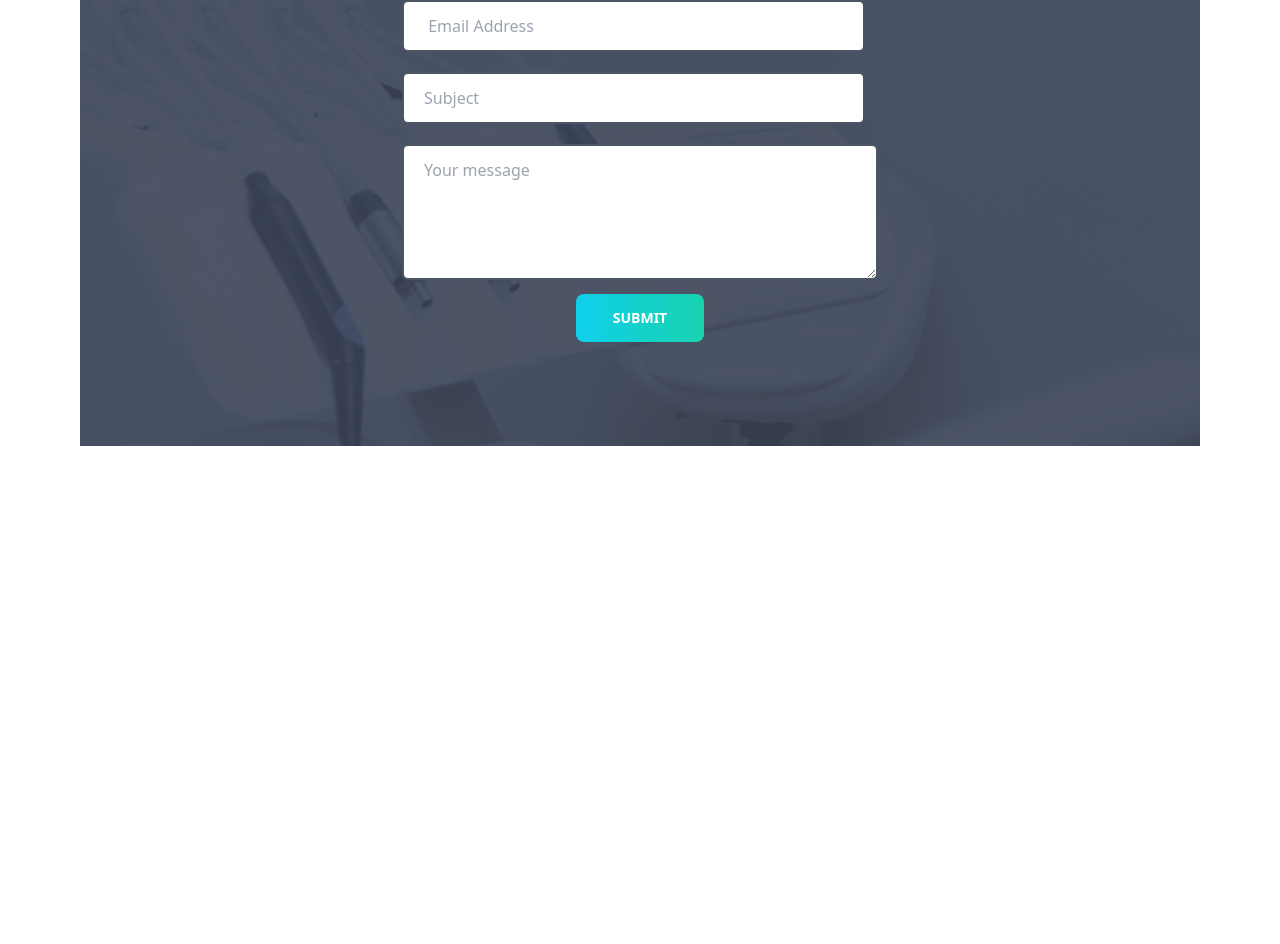
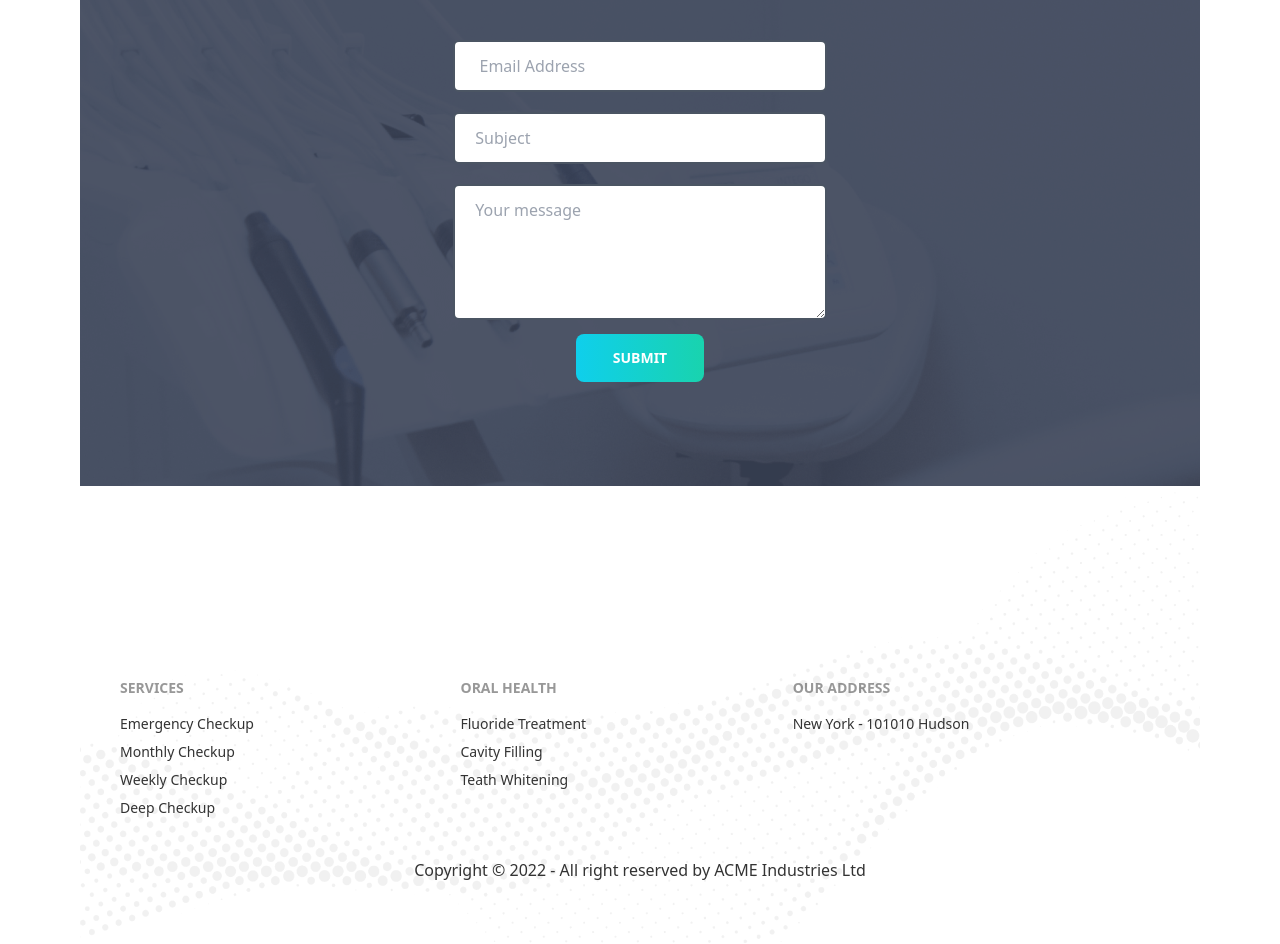
Before and after one commit to Shihab2022/doctors-portal-client, a React (Create React App) app: page / in a window 1280 px wide. Shown: the part 3611-4555 px from the top of the page. Before the commit the page ends 4113 px from the top, so only its background shows below. Built offline with nearby package versions, Linux system fonts and the light colour scheme; the HTML template or start-up script is replaced by a standard one.

Commit message:
complete footer

```diff
--- a/src/Pages/Home/Banner.js
+++ b/src/Pages/Home/Banner.js
@@ -6,9 +6,9 @@ const Banner = () => {
     return (
        <>
 
-       <div style={{backgroundImage: `url(${bg})`}} className="hero min-h-screen ">
+       <div style={{backgroundImage: `url(${bg})`}} className="hero lg:min-h-screen ">
   <div className="hero-content flex-col lg:flex-row-reverse">
-    <img src={chair} className="max-w-lg  rounded-lg shadow-2xl" alt="" />
+    <img src={chair} className="lg:max-w-lg  rounded-lg shadow-2xl" alt="" />
     <div>
       <h1 className="text-3xl md:text-5xl font-bold">Your New Smile Starts Here</h1>
       <p className="py-6">Lorem Ipsum is simply dummy text of the printing and typesetting industry. Lorem Ipsum has been the industry's standard dummy text ever since the</p>
--- a/src/Pages/Home/ContactUs.js
+++ b/src/Pages/Home/ContactUs.js
@@ -3,13 +3,13 @@ import appointment from '../../assets/images/appointment.png'
 import CustomBtn from '../Sherad/CustomBtn';
 const ContactUs = () => {
     return (
-        <div style={{backgroundImage:`url(${appointment})`}} className="lg:my-14 py-8 lg:py-24 flex justify-center items-center">
+        <div style={{backgroundImage:`url(${appointment})`}} className="lg:mt-24 mt-10 py-8 lg:py-24 flex justify-center items-center">
 
 
-<div>
-    <input type="email" className='border-2 border-gray-600 py-3 pr-52 pl-5 rounded-md' name="email" placeholder=" Email Address" id="" /> <br />
-    <input type="text" className='border-2 border-gray-600 py-3 pr-52 pl-5 my-5 rounded-md' name="email" placeholder="Subject" id="" /><br />
-    <textarea name="" id="" cols="30" placeholder='Your message' className='border-2 border-gray-600 pr-40 pl-5 pt-3 rounded-md'rows="5"></textarea> <br />
+<div className="w-9/12 lg:w-4/12">
+    <input type="email" className='border-2 border-gray-600 py-3 w-full pl-5 rounded-md' name="email" placeholder=" Email Address" id="" /> <br />
+    <input type="text" className='border-2 border-gray-600 py-3 w-full pl-5 my-5 rounded-md' name="email" placeholder="Subject" id="" /><br />
+    <textarea name="" id="" cols="30" placeholder='Your message' className='border-2 border-gray-600 w-full pl-5 pt-3 rounded-md'rows="5"></textarea> <br />
     <div className='flex justify-center'>
     <CustomBtn>SUBMIT</CustomBtn>
     </div>
--- a/src/Pages/Home/Home.js
+++ b/src/Pages/Home/Home.js
@@ -1,4 +1,5 @@
 import React from 'react';
+import Footer from '../Sherad/Footer';
 import Appointment from './Appointment';
 import Banner from './Banner';
 import ContactUs from './ContactUs';
@@ -16,6 +17,7 @@ const Home = () => {
             <Appointment></Appointment>
             <Testimonial></Testimonial>
             <ContactUs></ContactUs>
+            <Footer></Footer>
         </div>
     );
 };
--- a/src/Pages/Home/TestimonialDetails.js
+++ b/src/Pages/Home/TestimonialDetails.js
@@ -12,7 +12,7 @@ const TestimonialDetails = ({ data }) => {
             <img src={img} alt="Shoes" />
           </div>
           <div className='ml-5 '>
-            <h2 className="card-title">{name}</h2>
+            <h2 className="card-title text-primary">{name}</h2>
             <h2 className="card-title">{location}</h2>
           </div>
         </div>
--- /dev/null
+++ b/src/Pages/Sherad/Footer.js
@@ -0,0 +1,36 @@
+import React from 'react';
+import footer from '../../assets/images/footer.png'
+const Footer = () => {
+    return (
+        <div className=''>
+            <footer style={{backgroundImage: `url(${footer})` ,backgroundSize:'cover'}}  class="  p-10 lg:pt-48 ">
+                <div className='footer'>
+  <div>
+    <span class="footer-title">SERVICES</span>
+    <button class="link link-hover"> Emergency Checkup</button>
+    <button class="link link-hover">Monthly Checkup</button>
+    <button class="link link-hover">Weekly Checkup</button>
+    <button class="link link-hover">Deep Checkup</button>
+  </div>
+  <div>
+    <span class="footer-title">ORAL HEALTH</span>
+    <button class="link link-hover">Fluoride Treatment</button>
+    <button class="link link-hover">Cavity Filling</button>
+    <button class="link link-hover">Teath Whitening</button>
+  </div>
+  <div>
+    <span class="footer-title">OUR ADDRESS</span>
+    <button class="link link-hover">New York - 101010 Hudson</button>
+
+  </div>
+  </div>
+  <div>
+    <p class='text-center py-10'>Copyright © 2022 - All right reserved by ACME Industries Ltd</p>
+  </div>
+</footer>
+
+        </div>
+    );
+};
+
+export default Footer;
```
